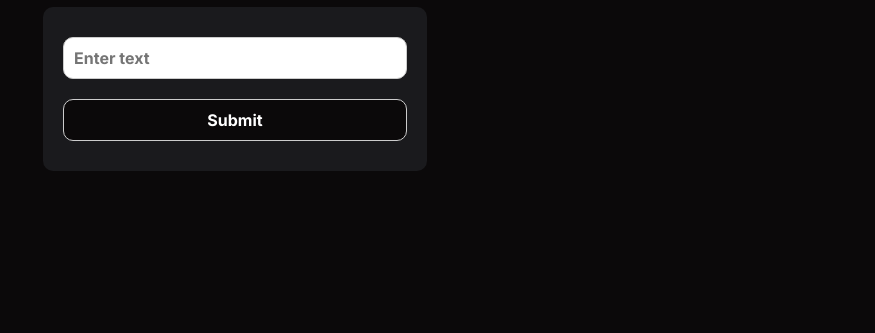
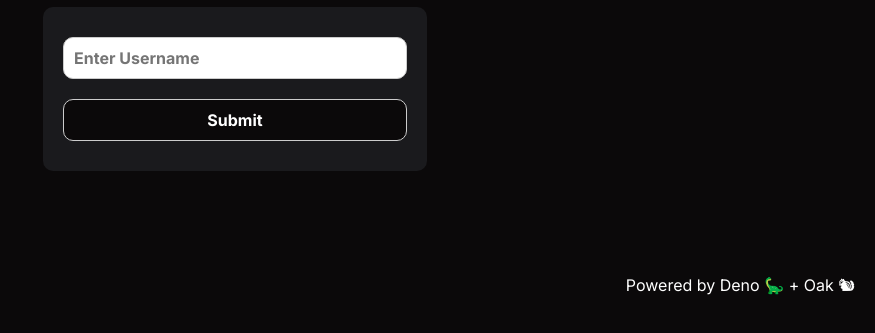
Before and after one commit to ru-dr/socket-deno, a plain HTML site: page public/index.html in a window 1280 px wide. Shown: the part 463-796 px from the top of the page, without its empty margins (405-1280 px from the left). Drawn offline with Linux system fonts and the light colour scheme.

Commit message:
chore: Update input placeholder text for username field

```diff
--- a/public/index.html
+++ b/public/index.html
@@ -139,6 +139,16 @@
         font-weight: 300;
         color: #fff;
       }
+
+      /* additional */
+      .info-ts {
+        font-size: 1rem;
+        font-weight: 400;
+        position: fixed;
+        bottom: 10px;
+        right: 10px;
+        padding: 10px;
+      }
     </style>
   </head>
   <body>
@@ -146,7 +156,7 @@
       <div class="welcome-container">
         <div class="main-title">Socket-Deno &#128268; &#x1F995;</div>
         <div class="welcome">
-          <input type="text" id="username" placeholder="Enter text" />
+          <input type="text" id="username" placeholder="Enter Username" />
           <button id="submit-username">Submit</button>
         </div>
       </div>
@@ -158,6 +168,7 @@
           <div id="users"></div>
         </div>
       </div>
+      <p class="info-ts">Powered by Deno &#x1F995; + Oak &#128063;</p>
     </div>
     <script>
       let socket;
```
